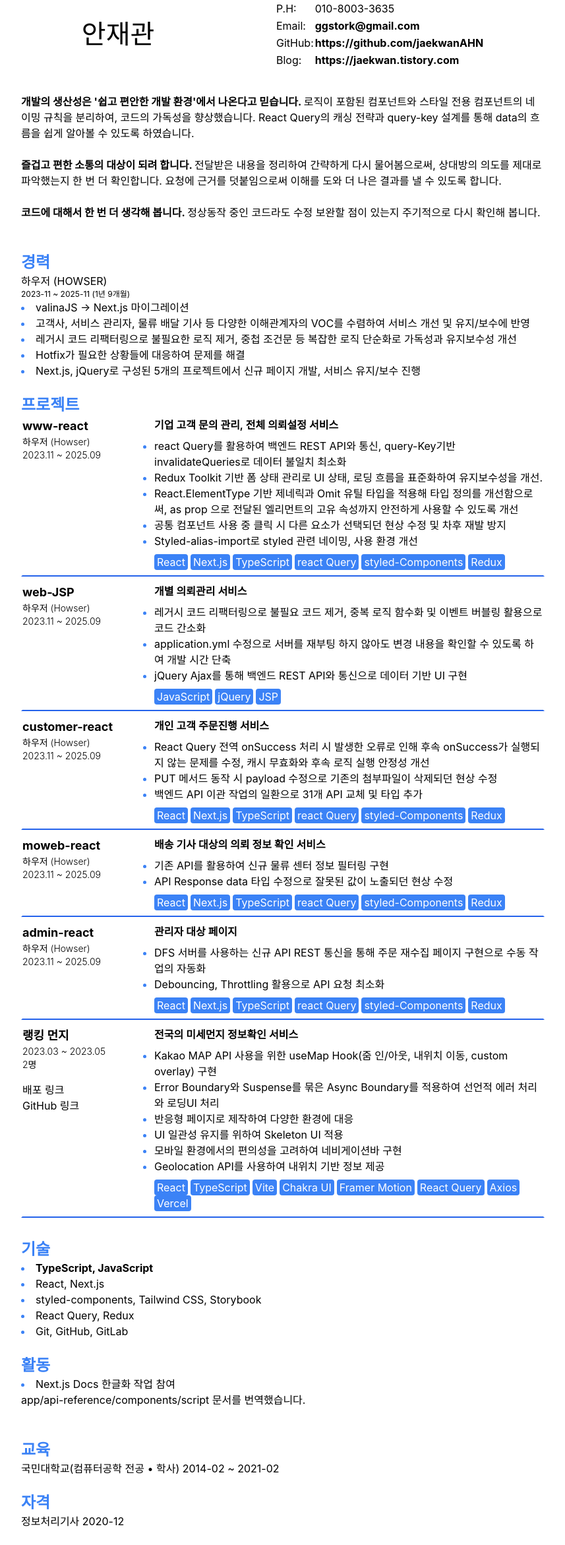
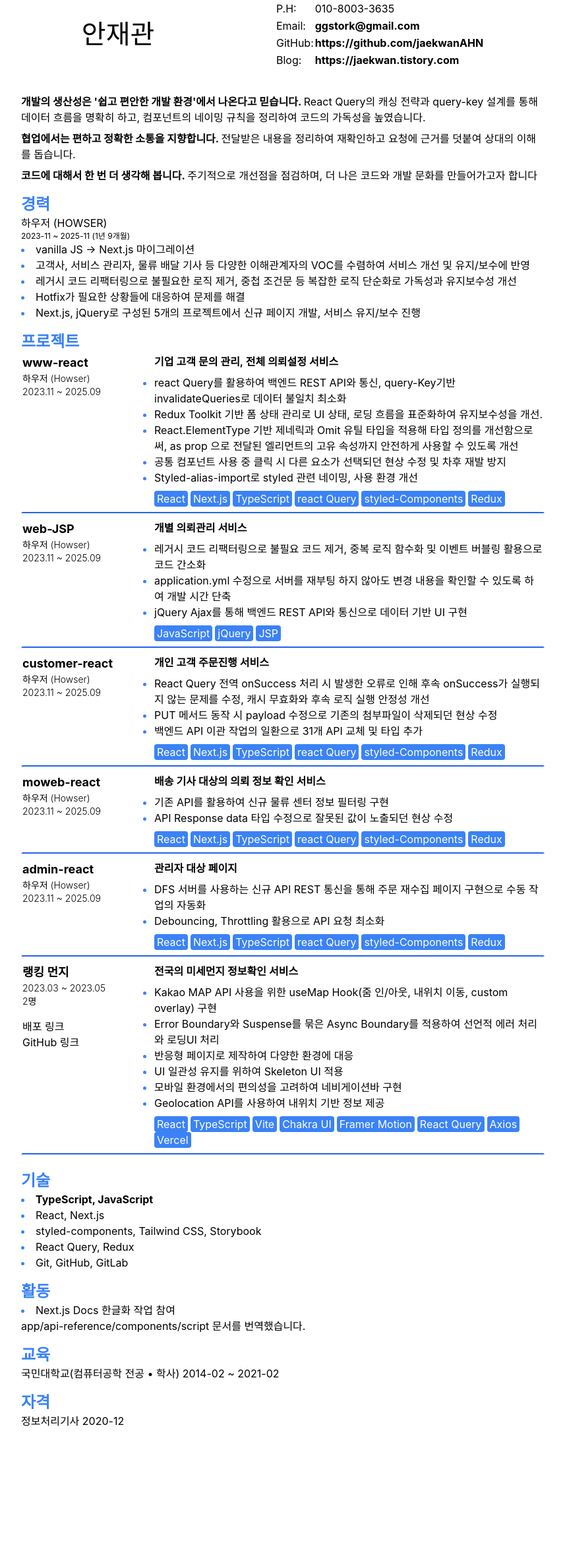
Before and after one commit to jaekwanAHN/resume, a Next.js app: page / in a window 1280 px wide. Shown: the whole page at 66% size, without its empty margins (211-1068 px from the left). After the commit the page ends 2182 px from the top, so only its background shows below. Built offline with nearby package versions, Linux system fonts and the light colour scheme; a web font is replaced by a local one.

Commit message:
내용수정2

```diff
--- a/src/components/Header/Introduce.tsx
+++ b/src/components/Header/Introduce.tsx
@@ -2,16 +2,17 @@ import introduce from '@/data/introduce';
 
 const Introduce = () => {
   return (
-    <div className="mb-2">
+    <div className="mb-4">
       <div className="h-8"></div>
       {introduce.map((introduce) => {
         return (
-          <p key={introduce.title}>
-            <b>{introduce.title}</b>
-            {introduce.content}
-            <br />
-            <br />
-          </p>
+          <div key={introduce.title} className="mb-2">
+            <p key={introduce.title}>
+              <b>{introduce.title}</b>
+              {introduce.content}
+              <br />
+            </p>
+          </div>
         );
       })}
     </div>
--- a/src/components/Header/index.tsx
+++ b/src/components/Header/index.tsx
@@ -16,7 +16,7 @@ const Header = ({ PersonalInformation }: HeaderProps) => {
   const { name, phoneNumber, eMail, github, blog } = PersonalInformation;
 
   return (
-    <div className="section">
+    <div className="mb-4">
       <div className="flex flex-row justify-around mb-1.5">
         <Profile name={name} />
         <Contact
--- a/src/components/Projects/index.tsx
+++ b/src/components/Projects/index.tsx
@@ -8,7 +8,7 @@ interface ProjectInfoProps {
 
 const Projects = ({ projects }: ProjectInfoProps) => {
   return (
-    <div className="section flex justify-start flex-col">
+    <div className="mb-4 flex justify-start flex-col">
       <p className="text-2xl text-blue-500 sectionTitle">프로젝트</p>
       {projects.map((project) => {
         return (
--- a/src/components/activities/indext.tsx
+++ b/src/components/activities/index.tsx
@@ -10,14 +10,16 @@ interface activitiesProps {
 
 const Activities = ({ activities }: activitiesProps) => {
   return (
-    <ul className="section marker:text-blue-500 list-disc list-inside mb-2">
+    <ul className="mb-4">
       <p className="text-2xl text-blue-500 sectionTitle">활동</p>
       {activities.map((activity) => {
         return (
-          <li key={activity.title}>
+          <li
+            key={activity.title}
+            className="marker:text-blue-500 list-disc list-inside h-auto"
+          >
             <Link href={activity.link}>{activity.title}</Link>
             <p>{activity.description}</p>
-            <br />
           </li>
         );
       })}
--- a/src/components/certification/index.tsx
+++ b/src/components/certification/index.tsx
@@ -4,7 +4,7 @@ interface certificationProps {
 
 const Certification = ({ certification }: certificationProps) => {
   return (
-    <div className="section">
+    <div className="mb-4">
       <p className="text-2xl text-blue-500 sectionTitle">자격</p>
       <p>{certification}</p>
     </div>
--- a/src/components/education/index.tsx
+++ b/src/components/education/index.tsx
@@ -4,7 +4,7 @@ interface EducationProps {
 
 const Education = ({ education }: EducationProps) => {
   return (
-    <div className="section">
+    <div className="mb-4">
       <p className="text-2xl text-blue-500 sectionTitle">교육</p>
       <p>{education}</p>
     </div>
--- a/src/components/experiences/index.tsx
+++ b/src/components/experiences/index.tsx
@@ -8,7 +8,7 @@ interface ExperiencesProps {
 
 const Experiences = ({ experiences }: ExperiencesProps) => {
   return (
-    <div className="section">
+    <div className="mb-4">
       <div>
         <p className="text-2xl text-blue-500 sectionTitle">경력</p>
       </div>
--- a/src/components/skills/index.tsx
+++ b/src/components/skills/index.tsx
@@ -4,7 +4,7 @@ interface skillList {
 
 const Skills = ({ skills }: skillList) => {
   return (
-    <div className="section">
+    <div className="mb-4">
       <p className="text-2xl text-blue-500 sectionTitle">기술</p>
       <ul className="marker:text-blue-500 list-disc list-inside">
         {skills.map((skillList, idx) => {
--- a/src/data/experiences.ts
+++ b/src/data/experiences.ts
@@ -3,7 +3,7 @@ export const experiences = [
     name: '하우저 (HOWSER)',
     date: '2023-11 ~ 2025-11',
     works: [
-      'valinaJS -> Next.js 마이그레이션',
+      'vanilla JS -> Next.js 마이그레이션',
       '고객사, 서비스 관리자, 물류 배달 기사 등 다양한 이해관계자의 VOC를 수렴하여 서비스 개선 및 유지/보수에 반영',
       '레거시 코드 리팩터링으로 불필요한 로직 제거, 중첩 조건문 등 복잡한 로직 단순화로 가독성과 유지보수성 개선',
       'Hotfix가 필요한 상황들에 대응하여 문제를 해결',
--- a/src/data/introduce.ts
+++ b/src/data/introduce.ts
@@ -2,19 +2,17 @@ export const introduce = [
   {
     title: "개발의 생산성은 '쉽고 편안한 개발 환경'에서 나온다고 믿습니다. ",
     content:
-      '로직이 포함된 컴포넌트와 스타일 전용 컴포넌트의 네이밍 규칙을 분리하여, 코드의 가독성을 향상했습니다. ' +
-      'React Query의 캐싱 전략과 query-key 설계를 통해 data의 흐름을 쉽게 알아볼 수 있도록 하였습니다.',
+      'React Query의 캐싱 전략과 query-key 설계를 통해 데이터 흐름을 명확히 하고, 컴포넌트의 네이밍 규칙을 정리하여 코드의 가독성을 높였습니다.',
   },
   {
-    title: '즐겁고 편한 소통의 대상이 되려 합니다. ',
+    title: '협업에서는 편하고 정확한 소통을 지향합니다. ',
     content:
-      '전달받은 내용을 정리하여 간략하게 다시 물어봄으로써, 상대방의 의도를 제대로 파악했는지 한 번 더 확인합니다. ' +
-      '요청에 근거를 덧붙임으로써 이해를 도와 더 나은 결과를 낼 수 있도록 합니다.',
+      '전달받은 내용을 정리하여 재확인하고 요청에 근거를 덧붙여 상대의 이해를 돕습니다.',
   },
   {
     title: '코드에 대해서 한 번 더 생각해 봅니다. ',
     content:
-      '정상동작 중인 코드라도 수정 보완할 점이 있는지 주기적으로 다시 확인해 봅니다.',
+      '주기적으로 개선점을 점검하며, 더 나은 코드와 개발 문화를 만들어가고자 합니다',
   },
 ];
 
--- a/src/pages/index.tsx
+++ b/src/pages/index.tsx
@@ -1,4 +1,4 @@
-import Activities from '@/components/activities/indext';
+import Activities from '@/components/activities';
 import Header from '@/components/Header';
 import Projects from '@/components/Projects';
 import Certification from '@/components/certification';
--- a/src/style/globalStyle.css
+++ b/src/style/globalStyle.css
@@ -4,10 +4,6 @@
 
 #root {
   line-height: 1;
-}
-
-.section {
-  margin-bottom: 24px;
 }
 
 .sectionTitle {
```
